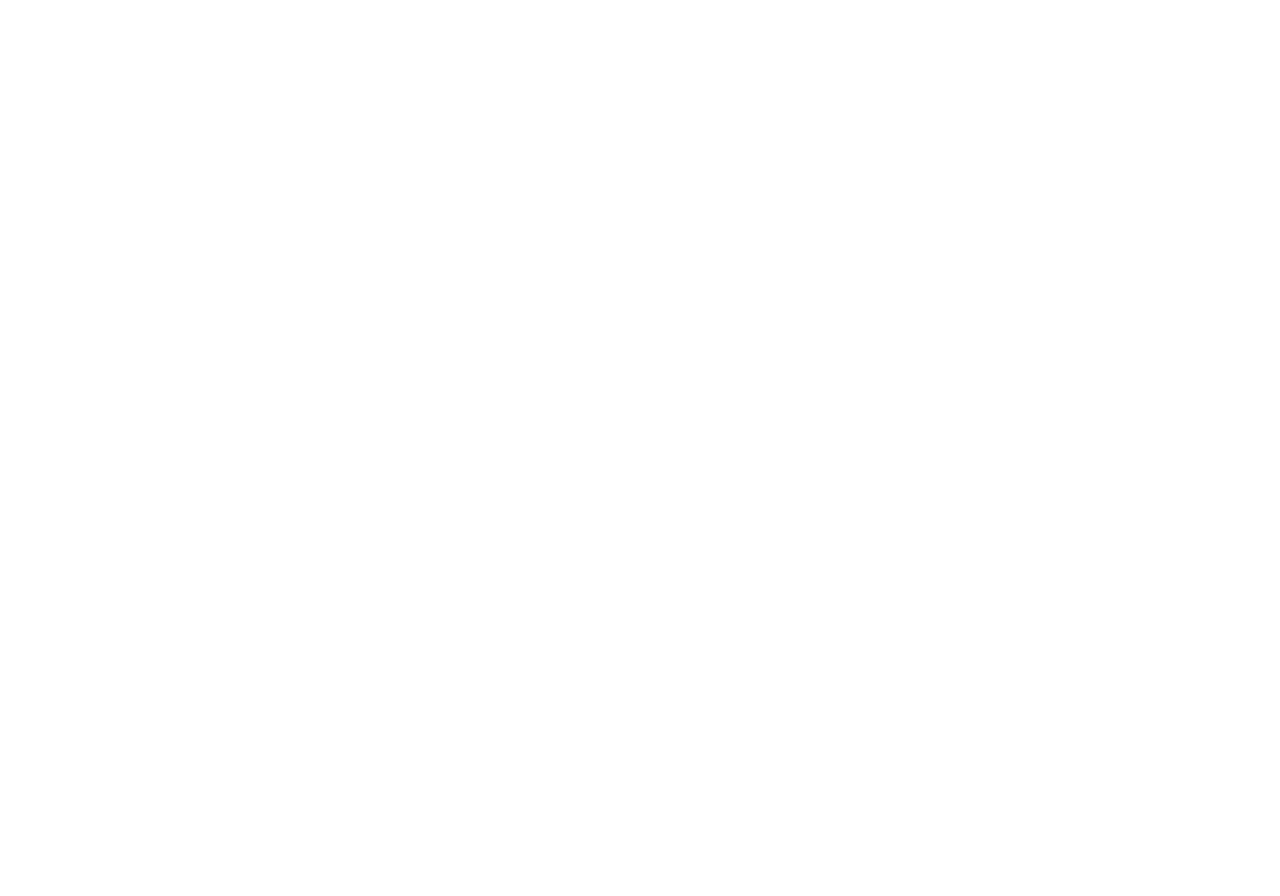
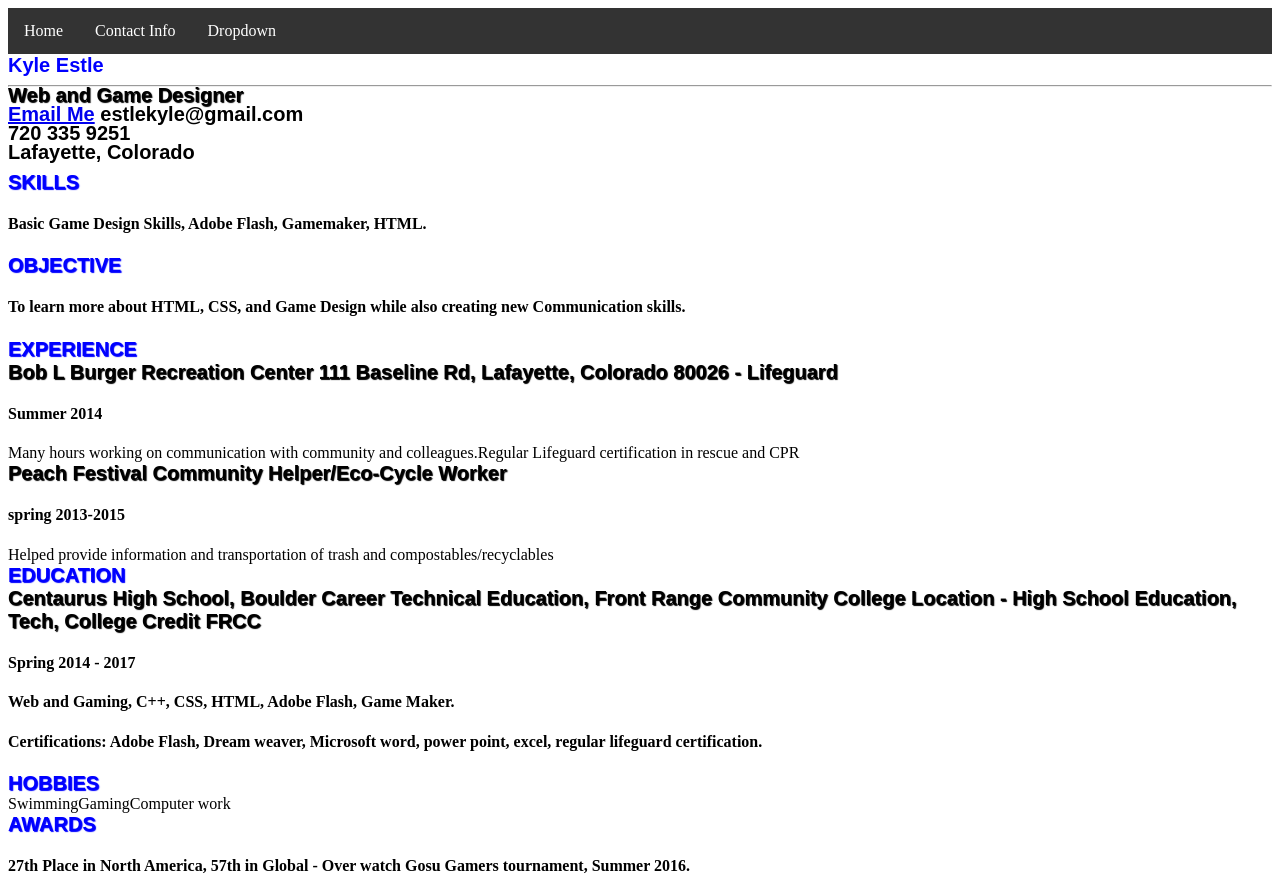
Before and after one commit to kestle3247/portfolio, a plain HTML site: page portfolio/resume.html in a window 1280 px wide. Before the commit the page ends 800 px from the top, so only its background shows below. Drawn offline with Linux system fonts and the light colour scheme.

Commit message:
Add files via upload

```diff
--- a/portfolio/main.css
+++ b/portfolio/main.css
@@ -26,6 +26,10 @@ li.dropdown {
     display: inline-block;
 }
 
+.resumeli {
+    background-color: white;
+ }
+
 .dropdown-content {
     display: none;
     position: absolute;
@@ -53,7 +57,11 @@ li.dropdown {
     background-color: red;
 }
 
-p {
+.regulartext {
+    color: black;
+}
+
+h2 {
     font-size: 20px;
     margin: auto;
     font-family: sans-serif;
@@ -61,9 +69,22 @@ p {
     text-shadow: 1px 1px 1px;
 }
 
-h1 {
+h1,p {
+    margin: 0px;
     font-size: 20px;
     margin: auto;
     font-family: sans-serif;
     color: blue;
 }
+
+p.small {
+    line-height: 0.01;
+    color: black;
+    font-family: sans-serif;
+    font-size: 20px;
+
+}
+
+h3 {
+    color: black;
+}
--- a/portfolio/resume.html
+++ b/portfolio/resume.html
@@ -1,10 +1,81 @@
-<!DOCTYPE html>
+<!DOCTYPE HTML>
+<!--DISCLAIMER:I will be remaking this whole page, all of this HTML is old-->
 <html>
 <head>
-<title></title>
+
+	<title>Estle Kyle Resume</title>
+	<link rel="stylesheet" href="main.css">
+	<meta http-equiv="Content-type" content="text/html; charset=utf-8" />
 </head>
-<body>
 
+		<body>
+			<ul>
+				<!--Top bar/dropdownmenu-->
+					<li><a href="index.html">Home</a></li>
+			  		<li><a href="contactinfo.html">Contact Info</a></li>
+			  		<li class="dropdown">
+			   	 		<a href="javascript:void(0)" class="dropbtn">Dropdown</a>
+			   	 		<div class="dropdown-content">
+			   	 		<!--Don't know what to put in links 1-3 quite yet -->
+			      	<a href="resume.html">Resume</a>
+			      	<a href="#">Link 2</a>
+			      	<a href="#">Link 3</a>
+			  	  	</div>
+			 	 </li>
+			</ul>
+			<p>
+<!--intro-->
+				<h1>Kyle Estle</h1></p>
+				<hr>
+				<h2><p class="small">Web and Game Designer</h2></p>
+				<h3><p class="small"><a href="mailto:estlekyle@gmail.com">Email Me</a> estlekyle@gmail.com </h3></p>
+				<h3><p class="small">720 335 9251<h3></p>
+				<h3><p class="small">Lafayette, Colorado<h3></p>
+			</p>
+<!--Skills-->
+				<h2><font color="#0000FF">SKILLS</font></h2>
+				<h4>Basic Game Design Skills, Adobe Flash, Gamemaker, HTML.</h4>
+<!--Objective-->
+				<h2><font color="#0000FF">OBJECTIVE</font><h2>
+				<h4>To learn more about HTML, CSS, and Game Design while also creating new
+				Communication skills.<h4>
+<!--Experience-->
+				<h2><font color="#0000FF">EXPERIENCE</font></h2>
+				<h2>Bob L Burger Recreation Center 111 Baseline Rd, Lafayette, Colorado
+				80026 - Lifeguard</h2>
+				<h4>Summer 2014</h4>
+				<ul class="resumeli">
+					<li class="resumeli">Many hours working on communication with community and
+					colleagues.
+					<li class="resumeli">Regular Lifeguard certification in rescue and CPR
+					</ul>
+					<h2>Peach Festival Community Helper/Eco-Cycle Worker</h2>
+					<h4>spring 2013-2015</h4>
+					<ul class="resumeli">
+					<li class="resumeli">Helped provide information and transportation of trash and
+					compostables/recyclables
+				</ul>
+<!--Education-->
+			<h2><font color="#0000FF">EDUCATION</font></h2>
+				<h2>Centaurus High School, Boulder Career Technical Education,
+				Front Range Community College Location - High School Education,
+				Tech, College Credit FRCC</h2>
+				<h4> Spring 2014 - 2017</h4>
+
+				<h4>Web and Gaming, C++, CSS, HTML, Adobe Flash, Game Maker.</h4>
+<!--certifications-->
+				<h4>Certifications: Adobe Flash, Dream weaver, Microsoft word, power point, excel, regular lifeguard certification.</h4>
+<!--Hobbies-->
+				<h2><font color="#0000FF">HOBBIES</font></h2>
+			<ul class="resumeli">
+			<li class="resumeli">Swimming
+			<li class="resumeli">Gaming
+			<li class="resumeli">Computer work
+			</ul>
+<!--Awards-->
+			<h2><font color="#0000FF">AWARDS</font><h2>
+			<h4>27th Place in North America, 57th in Global - Over watch Gosu Gamers
+			tournament, Summer 2016.
 
 </body>
 </html>
```
Also changed, not shown: portfolio/contactinfo.html (+3 -3 lines), portfolio/index.html (+4 -3 lines).
